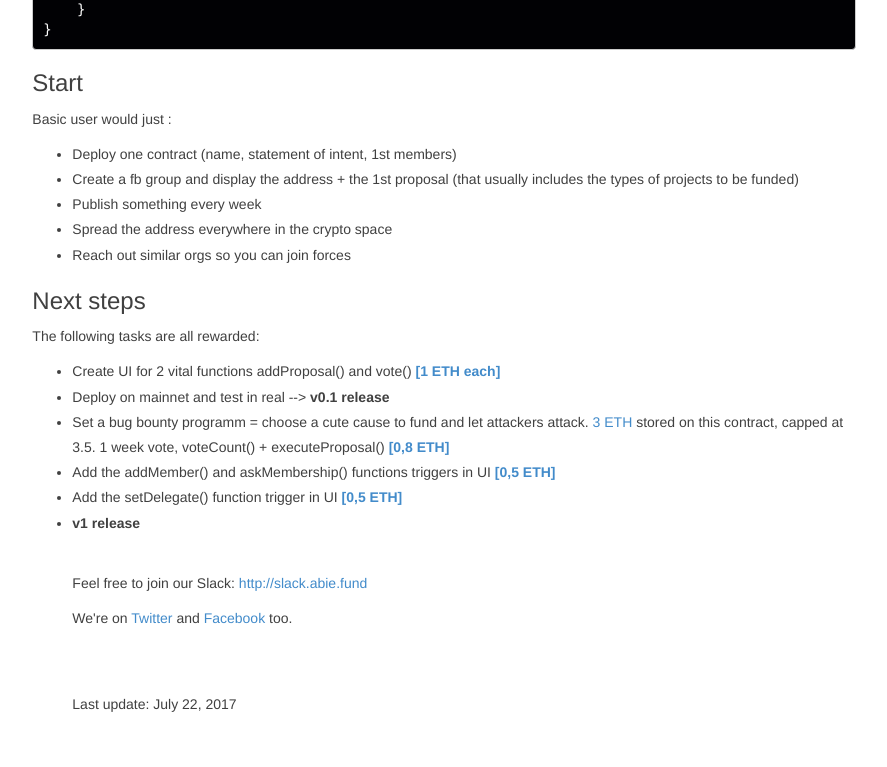
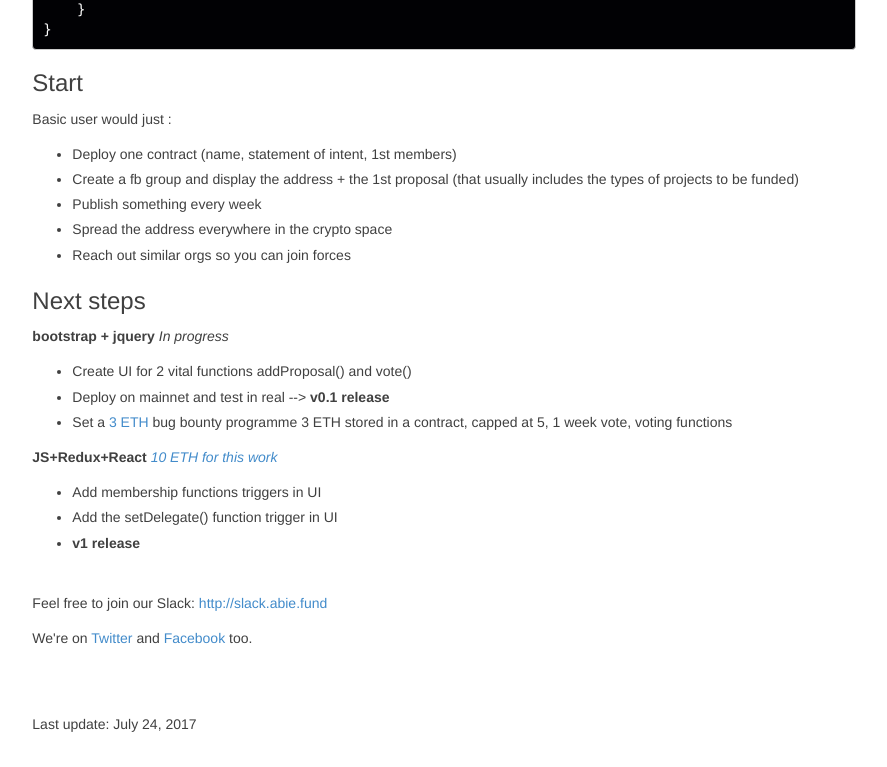
Before and after one commit to AbieFund/website, a plain HTML site: page index.html in a window 1280 px wide. Shown: the part 6514-7281 px from the top of the page, without its empty margins (196-1083 px from the left). Drawn offline with nearby package versions, Linux system fonts and the light colour scheme.

Commit message:
slight update

```diff
--- a/index.html
+++ b/index.html
@@ -337,26 +337,23 @@ contract AbieFund {
 
 				<h3>Start</h3>
 				<p>Basic user would just :</p>
-
 				<p><ul><li>Deploy one contract (name, statement of intent, 1st members)</li>
 				<li>Create a fb group and display the address + the 1st proposal (that usually includes the types of projects to be funded)</li>
 				<li>Publish something every week</li>
 				<li>Spread the address everywhere in the crypto space</li>
 				<li>Reach out similar orgs so you can join forces</li></p></ul>
-
 				<h3>Next steps</h3>
-				<p>The following tasks are all rewarded:</p>
-
-				<p><ul><li>Create UI for 2 vital functions addProposal() and vote() <a href="http://slack.abie.fund" target="_blank"><strong>[1 ETH each]</strong></a></li>
+				<p><strong>bootstrap + jquery</strong> <i>In progress</i></p>
+				<p><ul><li>Create UI for 2 vital functions addProposal() and vote()</li>
 				<li>Deploy on mainnet and test in real --> <strong>v0.1 release</strong></li>
-				<li>Set a bug bounty programm = choose a cute cause to fund and let attackers attack. <a href="http://slack.abie.fund" target="_blank">3 ETH</a> stored on this contract, capped at 3.5. 1 week vote, voteCount() + executeProposal() <a href="http://slack.abie.fund" target="_blank"><strong>[0,8 ETH]</strong></a></li>
-				<li>Add the addMember() and askMembership() functions triggers in UI <a href="http://slack.abie.fund" target="_blank"><strong>[0,5 ETH]</strong></a></li>
-				<li>Add the setDelegate() function trigger in UI <a href="http://slack.abie.fund" target="_blank"><strong>[0,5 ETH]</strong></a></li>
-				<li><strong>v1 release</strong></li></p>
-
+				<li>Set a <a href="http://slack.abie.fund" target="_blank">3 ETH</a> bug bounty programme 3 ETH stored in a contract, capped at 5, 1 week vote, voting functions</li></ul></p>
+				<p><strong>JS+Redux+React</strong> <a href="http://slack.abie.fund" target="_blank"><i>10 ETH for this work</i></a></p>
+				<p><ul><li>Add membership functions triggers in UI </li>
+				<li>Add the setDelegate() function trigger in UI</li>
+				<li><strong>v1 release</strong></li></ul></p>
 				</br><p>Feel free to join our Slack: <a href="slack.abie.fund" target="_blank">http://slack.abie.fund</a></p>
 				<p>We're on <a href="https://twitter.com/AbieFund">Twitter</a> and <a href="https://www.facebook.com/abiefund">Facebook</a> too.
-				<br><br><br><p>Last update: July 22, 2017</p></div>
+				<br><br><br><p>Last update: July 24, 2017</p></div>
 				<div class="col-lg-2"></div>
 			</div>
 		</div>
```
